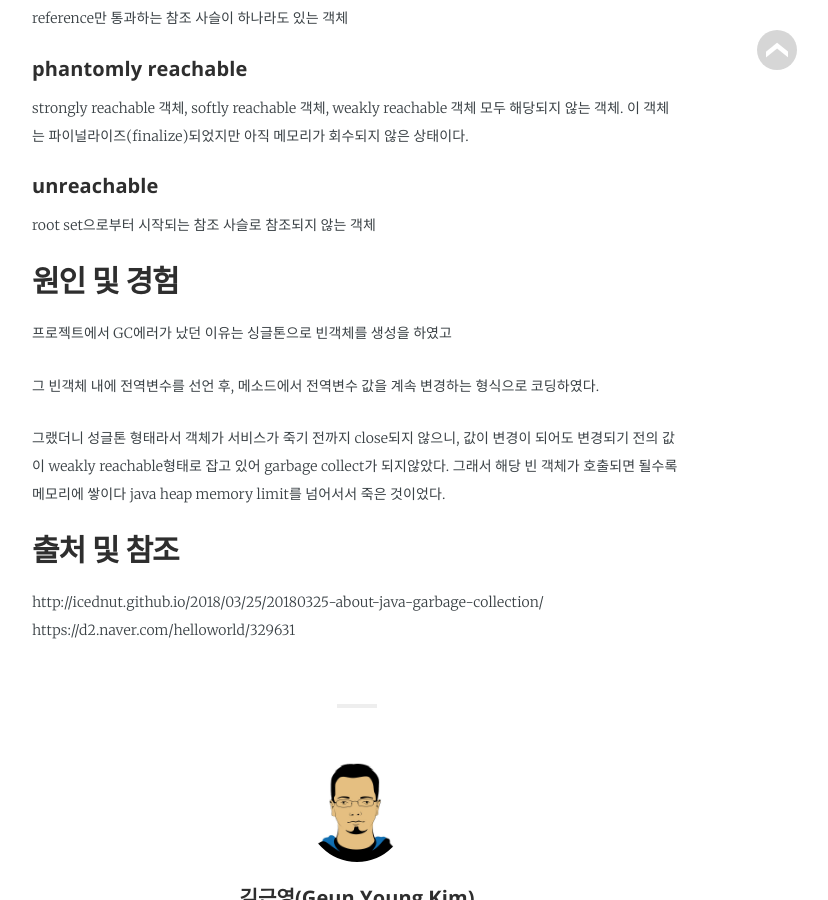
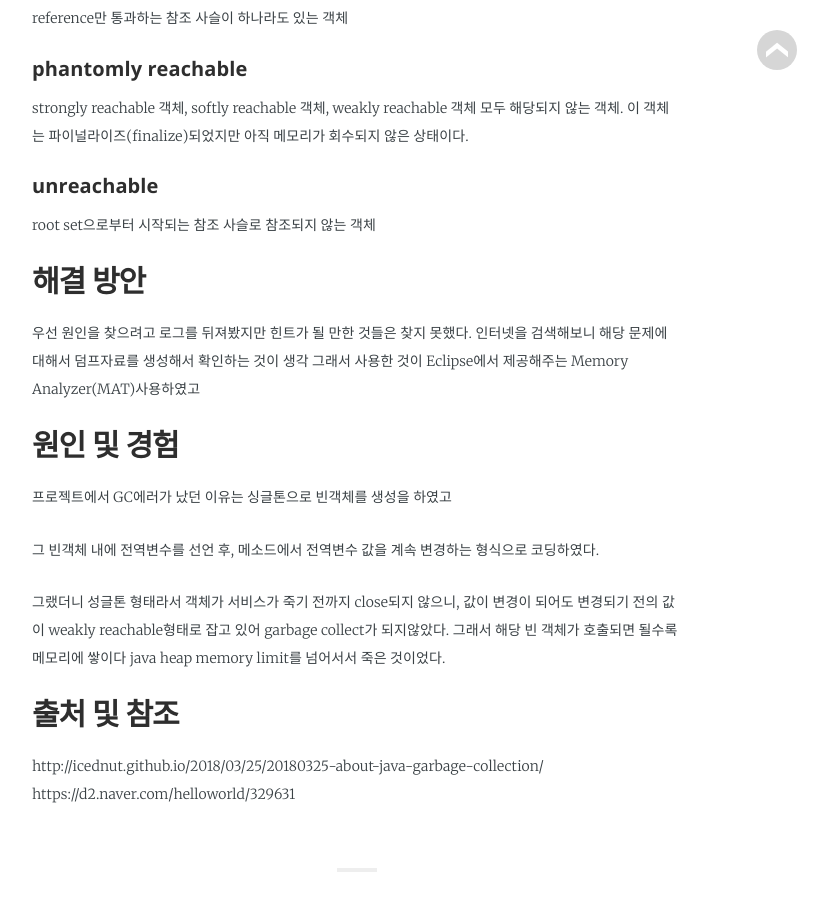
Before and after one commit to jwillmer/jekyllDecent, a Jekyll site: the page built from _posts/2019-02-22-GCError.md, in a window 1280 px wide and 900 px high, scrolled down 2424 px. Shown: the whole window, without its empty margins (283-1111 px from the left). Built offline with Jekyll 4.4.1, drawn with Linux system fonts in a browser that asks for light colours; some web fonts are replaced.

Commit message:
Update 2019-02-22-GCError.md

```diff
--- a/_posts/2019-02-22-GCError.md
+++ b/_posts/2019-02-22-GCError.md
@@ -78,6 +78,12 @@ strongly reachable 객체, softly reachable 객체, weakly reachable 객체 모
 #### unreachable
 root set으로부터 시작되는 참조 사슬로 참조되지 않는 객체
 
+## 해결 방안
+
+우선 원인을 찾으려고 로그를 뒤져봤지만 힌트가 될 만한 것들은 찾지 못했다.
+인터넷을 검색해보니 해당 문제에 대해서 덤프자료를 생성해서 확인하는 것이 생각
+그래서 사용한 것이 Eclipse에서 제공해주는 Memory Analyzer(MAT)사용하였고
+
 ## 원인 및 경험
 
 프로젝트에서 GC에러가 났던 이유는
```
